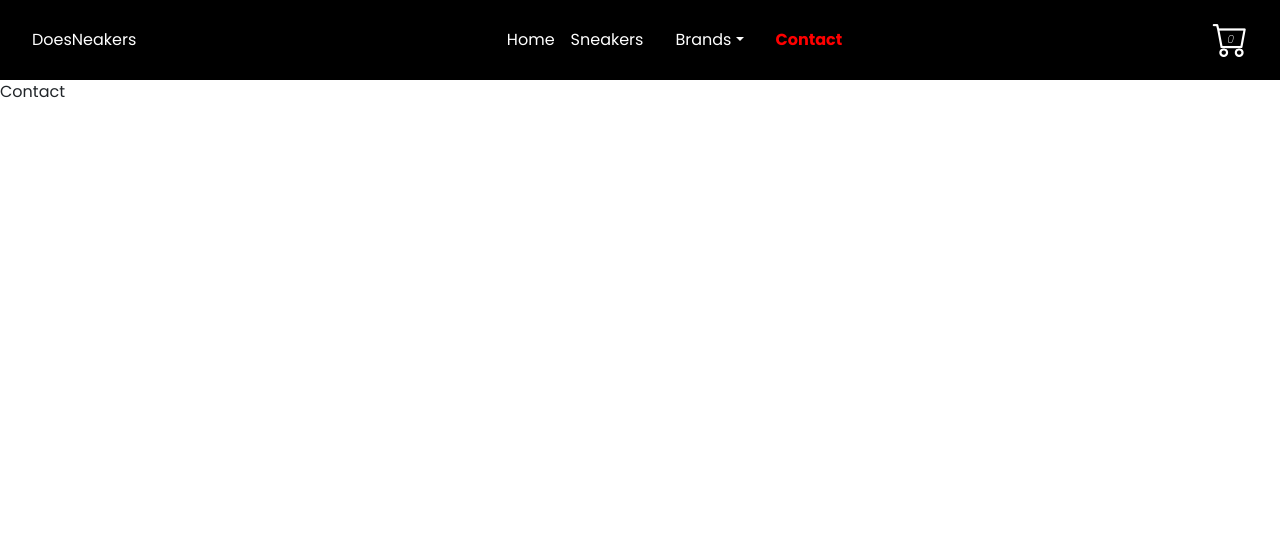
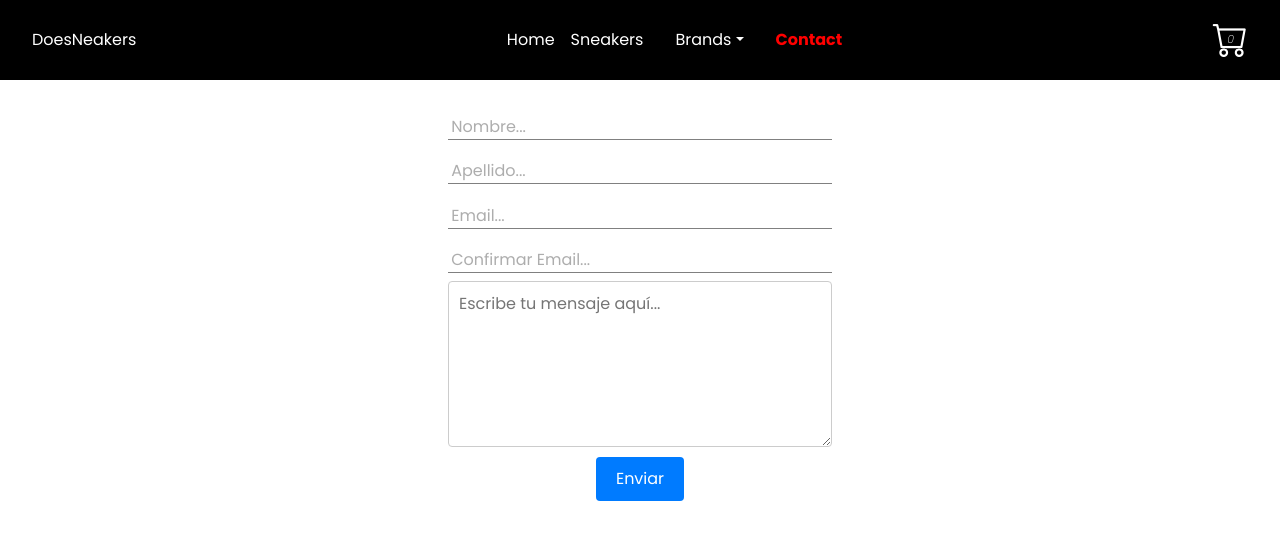
Before and after one commit to zantisad/PreEntregas-CursoReact, a React (Vite) app: page /Contact in a window 1280 px wide. Shown: the top 540 px of the page. Built offline with nearby package versions, Linux system fonts and the light colour scheme; no server answers; the database is empty.

Commit message:
Pestania de contacto terminada

```diff
--- a/src/components/Cart/Cart.css
+++ b/src/components/Cart/Cart.css
@@ -43,12 +43,24 @@ p {
 
 .cart-functions-botones {
     display: flex;
-    gap: 2rem;
+    gap: .5rem;
 
     button {
         border: 1px solid black;
         background-color: transparent;
         padding: .5rem 1rem;
+    }
+
+    a {
+        margin: auto;
+        font-weight: bolder;
+        align-items: center;
+        text-decoration: none;
+        color: black;
+        padding: 0 .3rem;
+        border-radius: .2rem;
+        border: 1px solid black;
+        padding: 1rem 2rem;
     }
 
 }
@@ -64,6 +76,11 @@ p {
         border: none;
         background-color: transparent;
         margin: 0 2px;
+    }
+
+    i {
+        cursor: pointer;
+        font-weight: 900;
     }
 }
 
--- /dev/null
+++ b/src/components/Contact/Contact.css
@@ -0,0 +1,11 @@
+.button-send {
+  display: block;
+  margin-top: 10px;
+  padding: 10px 20px;
+  background-color: #007bff;
+  color: #fff;
+  border: none;
+  border-radius: 4px;
+  font-size: 16px;
+  cursor: pointer;
+}
--- a/src/components/Contact/Contact.jsx
+++ b/src/components/Contact/Contact.jsx
@@ -1,9 +1,134 @@
-import React from 'react'
+import { useState } from "react";
 
-const Contact =() => {
+import "./Contact.css"
+
+const Contact = () => {
+  const [message, setMessage] = useState("");
+  const [error, setError] = useState("");
+  const [sended, setSended] = useState("");
+  const [name, setName] = useState("");
+  const [surname, setSurname] = useState("");
+  const [email, setEmail] = useState("");
+  const [ConfEmail, setConfEmail] = useState("");
+
+  const lettersOnlyRegex = /^[A-Za-z\s]*$/;
+
+  // Maneja el cambio en el área de texto
+  const handleChange = (event) => {
+    setMessage(event.target.value);
+  };
+  const nameChange = (event) => {
+    setName(event.target.value);
+  };
+  const surnameChange = (event) => {
+    setSurname(event.target.value);
+  };
+  const emailChange = (event) => {
+    setEmail(event.target.value);
+  };
+  const confEmailChange = (event) => {
+    setConfEmail(event.target.value);
+  };
+
+  // Maneja el envío del formulario
+  const handleSubmit = (event) => {
+    event.preventDefault();
+
+    if (message.trim() === "") {
+      setError("El mensaje no puede estar vacío.");
+      return;
+    }
+    if (!lettersOnlyRegex.test(name)) {
+      setError('El campo "Nombre" solo puede contener letras.');
+      return;
+    }
+    if (!lettersOnlyRegex.test(surname)) {
+      setError('El campo "Apellido" solo puede contener letras.');
+      return;
+    }
+    if (name.trim() === "" || surname.trim() === "" || email.trim() === "") {
+      setError("Rellena todos los campos");
+      return;
+    }
+    if (email.trim() != ConfEmail.trim()) {
+      setError("Los emails no coinciden")
+      return;
+    }
+
+    setError("");
+    setSended("Enviado Correctamente");
+    setMessage("");
+    setName("");
+    setSurname("");
+    setEmail("");
+    setConfEmail("");
+  };
+
   return (
-    <div>Contact</div>
-  )
-}
+    <div>
+      <form onSubmit={handleSubmit}>
+        <input
+          value={name}
+          placeholder="Nombre..."
+          aria-label="Nombre"
+          type="text"
+          onChange={nameChange}
+        />
+        <input
+          value={surname}
+          placeholder="Apellido..."
+          aria-label="Apellido"
+          type="text"
+          onChange={surnameChange}
+        />
+        <input
+          value={email}
+          placeholder="Email..."
+          aria-label="Email"
+          type="email"
+          onChange={emailChange}
+        />
+        <input
+          value={ConfEmail}
+          placeholder="Confirmar Email..."
+          aria-label="Confirmacion de email"
+          type="email"
+          onChange={confEmailChange}
+        />
+        <textarea
+          value={message}
+          onChange={handleChange}
+          rows="6"
+          cols="50"
+          placeholder="Escribe tu mensaje aquí..."
+          style={{
+            width: "100%",
+            padding: "10px",
+            boxSizing: "border-box",
+            border: "1px solid #ccc",
+            borderRadius: "4px",
+            fontSize: "16px",
+          }}
+        />
+        {error && (
+          <p style={{ color: "red", fontSize: "14px", marginTop: "10px" }}>
+            {error}
+          </p>
+        )}
+        {sended && (
+          <p style={{ color: "green", fontSize: "14px", marginTop: "10px" }}>
+            {sended}
+          </p>
+        )}
+        <button
+          type="submit"
+          className="button-send"
+        >
+          Enviar
+        </button>
+      </form>
+    </div>
+  );
+};
 
-export default Contact
+export default Contact;
--- a/src/components/ItemCount/ItemCount.jsx
+++ b/src/components/ItemCount/ItemCount.jsx
@@ -1,4 +1,3 @@
-import React from "react";
 import { useState } from "react";
 import "./ItemCount.css";
 
@@ -21,7 +20,7 @@ const ItemCount = ({ stock, onAdd }) => {
         <p className="product-contador">{cantidad}</p>
         <button className="incrementar" onClick={incrementar}> + </button>
         <button className="decrementar" onClick={decrementar}> - </button>
-         <button
+        <button
           onClick={stock ? () => onAdd(cantidad) : console.log("No hay mas stock")}
           className="product-agregar-carrito"><i className="bi bi-cart-plus"></i> Agregar al carrito
         </button>
--- a/src/components/ItemDetail/ItemDetail.css
+++ b/src/components/ItemDetail/ItemDetail.css
@@ -1,4 +1,3 @@
-
 .item-detail {
   display: flex;
   align-items: center;
@@ -17,7 +16,6 @@
   justify-content: center;
   align-items: center;
 }
-
 
 .product-img {
   width: 100%;
@@ -41,11 +39,24 @@
 
 .product-stock {
   font-size: 1.3rem;
+  margin: 1rem 0;
 }
 
+.item-right>a {
+  text-transform: uppercase;
+  text-decoration: none; /* Elimina el subrayado */
+  color: black;
+  background-color: rgb(255, 152, 152);
+  padding: 0 .4rem;
+  border-radius: .4rem;
+  border: 2px solid rgb(255, 152, 152);
+  transition: all .5s;
+}
 
-
-
+.item-right>a:hover {
+    background-color: white;/* Opcional: añade subrayado en hover si quieres */
+    box-shadow: 0 0 5px 1px rgb(255, 152, 152);
+  }
 
 @media screen and (max-width: 700px) {
   .item-detail {
--- a/src/components/ItemDetail/ItemDetail.jsx
+++ b/src/components/ItemDetail/ItemDetail.jsx
@@ -1,4 +1,4 @@
-import React, { useEffect, useState } from "react";
+import { useEffect, useState } from "react";
 import "./ItemDetail.css";
 import ItemCount from "../ItemCount/ItemCount.jsx";
 import { useContext } from "react";
```
Also changed, not shown: src/components/Home/Home.jsx (line endings or trailing spaces), 2 other files (tests, documents, lock files or other folders). Lines whose indentation alone changed are shown as unchanged.
